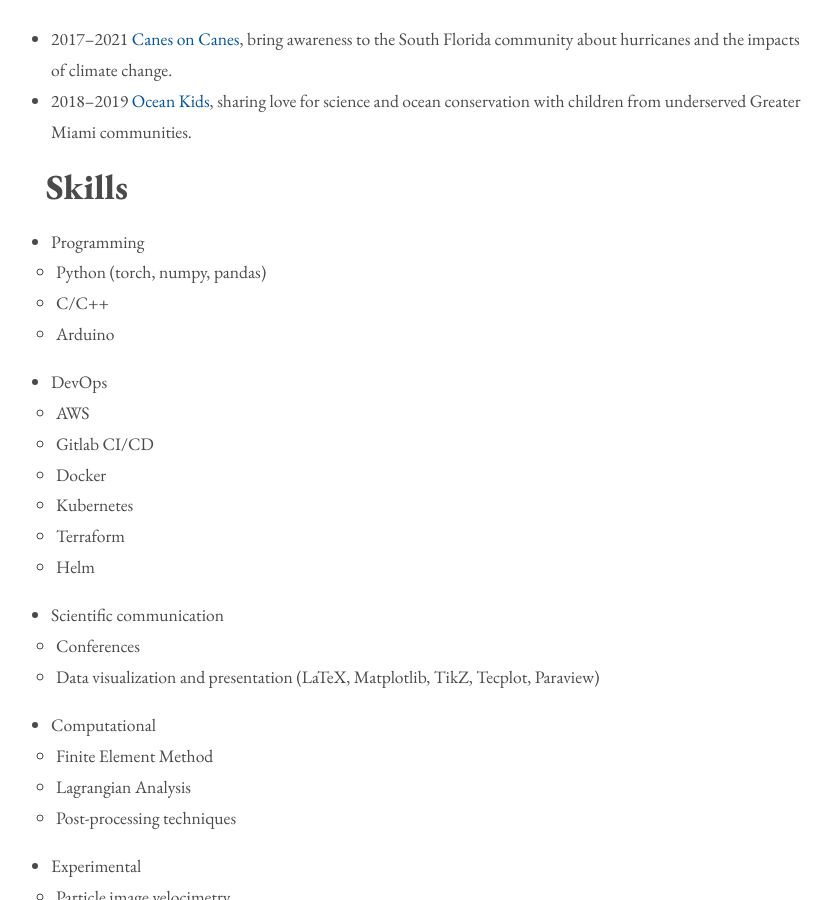
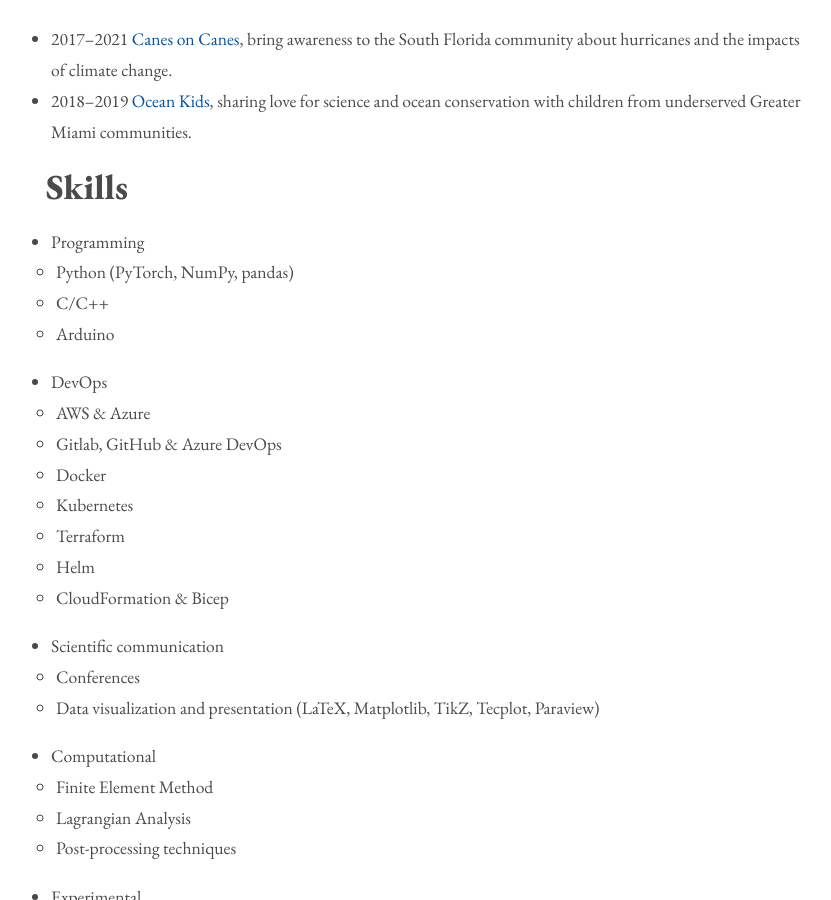
Before and after one commit to philippemiron/philippemiron.github.io, a Jekyll site: the page built from cv.md, in a window 1280 px wide and 900 px high, scrolled down 6230 px. Shown: the whole window, without its empty margins (210-1041 px from the left). Built offline with Jekyll 4.4.1, drawn with Linux system fonts in a browser that asks for light colours.

Commit message:
update cv skills

```diff
--- a/cv.md
+++ b/cv.md
@@ -62,16 +62,17 @@ order: 2
 
 ## Skills
 - Programming
-  - Python (torch, numpy, pandas)
+  - Python (PyTorch, NumPy, pandas)
   - C/C++
   - Arduino
 - DevOps
-  - AWS
-  - Gitlab CI/CD
+  - AWS & Azure
+  - Gitlab, GitHub & Azure DevOps
   - Docker
   - Kubernetes
   - Terraform
   - Helm
+  - CloudFormation & Bicep
 - Scientific communication
   - Conferences
   - Data visualization and presentation (LaTeX, Matplotlib, TikZ, Tecplot, Paraview)
```
